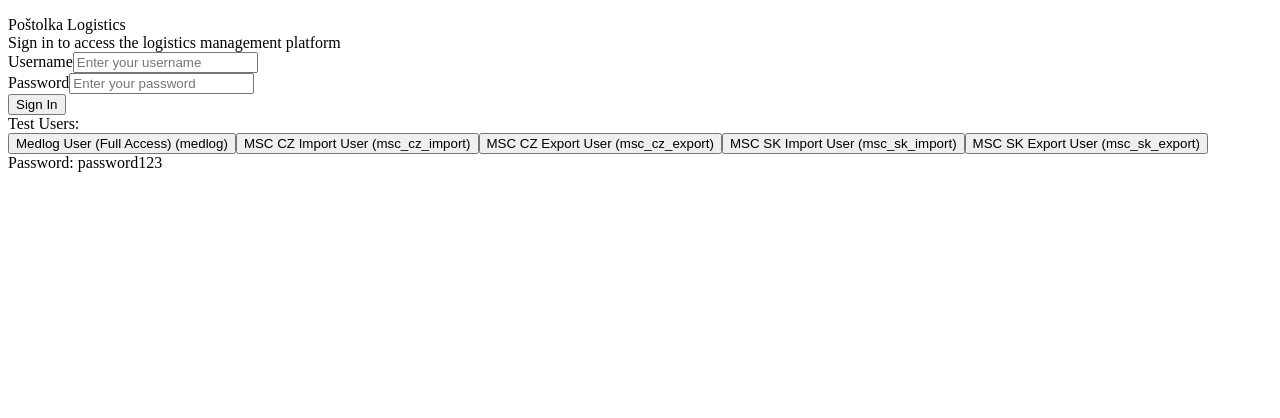
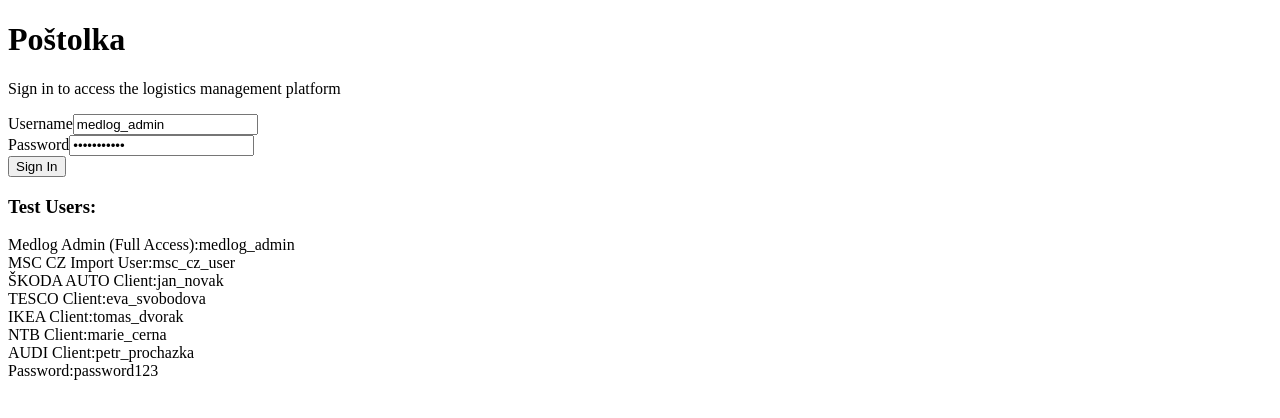
Before and after one commit to rukacz/Postolka, a React (Vite) app in the folder client/: page / in a window 1280 px wide. Shown: the top 418 px of the page. Built offline with nearby package versions, Linux system fonts and the light colour scheme.

Commit message:
BL detail opraven + Login screen

```diff
--- a/client/src/components/filter-bar.tsx
+++ b/client/src/components/filter-bar.tsx
@@ -85,7 +85,7 @@ export default function FilterBar({ filters, onFiltersChange, onClearFilters }:
 
   return (
     <div className="bg-white rounded-lg shadow-sm border p-4 mb-6">
-      <div className="grid grid-cols-1 md:grid-cols-2 lg:grid-cols-3 xl:grid-cols-4 gap-4">
+      <div className="grid grid-cols-1 md:grid-cols-2 lg:grid-cols-3 xl:grid-cols-4 2xl:grid-cols-6 gap-4">
         {/* Client */}
         <div className="space-y-2">
           <Label htmlFor="client">Client</Label>
--- a/client/src/pages/login.tsx
+++ b/client/src/pages/login.tsx
@@ -1,7 +1,6 @@
 import React, { useState } from 'react';
 import { useLocation } from 'wouter';
 import { useMutation } from '@tanstack/react-query';
-import { apiRequest } from '@/lib/queryClient';
 import { Button } from '@/components/ui/button';
 import { Input } from '@/components/ui/input';
 import { Label } from '@/components/ui/label';
@@ -21,62 +20,68 @@ interface LoginRequest {
   password: string;
 }
 
-export default function Login() {
+export default function LoginPage() {
   const [, navigate] = useLocation();
+  const [username, setUsername] = useState('medlog_admin');
+  const [password, setPassword] = useState('password123');
+  const [isLoading, setIsLoading] = useState(false);
   const { toast } = useToast();
-  const [username, setUsername] = useState('');
-  const [password, setPassword] = useState('');
-  const [error, setError] = useState('');
-
-  const { login: authLogin } = useAuth();
 
   const loginMutation = useMutation({
-    mutationFn: async (credentials: LoginRequest): Promise<LoginResponse> => {
-      const response = await apiRequest('POST', '/api/auth/login', credentials);
-      return await response.json();
+    mutationFn: async (credentials: { username: string; password: string }) => {
+      const response = await fetch('/api/auth/login', {
+        method: 'POST',
+        headers: { 'Content-Type': 'application/json' },
+        body: JSON.stringify(credentials),
+      });
+
+      if (!response.ok) {
+        const error = await response.json();
+        throw new Error(error.message || 'Login failed');
+      }
+
+      return response.json();
     },
     onSuccess: (data) => {
-      authLogin(data.user);
       toast({
-        title: 'Login successful',
+        title: "Login successful",
         description: `Welcome back, ${data.user.name}!`,
       });
       navigate('/dashboard');
     },
-    onError: (error: any) => {
-      setError(error.message || 'Login failed');
-    }
+    onError: (error: Error) => {
+      toast({
+        title: "Login failed",
+        description: error.message || 'Invalid credentials',
+        variant: "destructive",
+      });
+    },
   });
 
   const handleSubmit = (e: React.FormEvent) => {
     e.preventDefault();
-    setError('');
 
     if (!username || !password) {
-      setError('Please enter both username and password');
+      toast({
+        title: "Invalid credentials",
+        description: "Please enter both username and password",
+        variant: "destructive",
+      });
       return;
     }
 
     loginMutation.mutate({ username, password });
   };
 
-  const testUsers = [
-    { username: 'medlog', name: 'Medlog User (Full Access)' },
-    { username: 'msc_cz_import', name: 'MSC CZ Import User' },
-    { username: 'msc_cz_export', name: 'MSC CZ Export User' },
-    { username: 'msc_sk_import', name: 'MSC SK Import User' },
-    { username: 'msc_sk_export', name: 'MSC SK Export User' },
-  ];
-
   return (
     <div className="min-h-screen flex items-center justify-center bg-gray-50 dark:bg-gray-900 p-4">
-      <Card className="w-full max-w-md">
-        <CardHeader>
-          <CardTitle>Poštolka Logistics</CardTitle>
-          <CardDescription>
+      <div className="w-full max-w-md space-y-8">
+        <div className="text-center">
+          <h1 className="text-3xl font-bold text-gray-900">Poštolka</h1>
+          <p className="mt-2 text-sm text-gray-600">
             Sign in to access the logistics management platform
-          </CardDescription>
-        </CardHeader>
+          </p>
+        </div>
         <CardContent>
           <form onSubmit={handleSubmit} className="space-y-4">
             <div>
@@ -105,9 +110,9 @@ export default function Login() {
               />
             </div>
 
-            {error && (
+            {loginMutation.error && (
               <Alert variant="destructive">
-                <AlertDescription>{error}</AlertDescription>
+                <AlertDescription>{loginMutation.error.message || 'Login failed'}</AlertDescription>
               </Alert>
             )}
 
@@ -121,27 +126,46 @@ export default function Login() {
             </Button>
           </form>
 
-          <div className="mt-6">
-            <div className="text-sm text-gray-600 dark:text-gray-400 mb-2">Test Users:</div>
-            <div className="space-y-1">
-              {testUsers.map((user) => (
-                <button
-                  key={user.username}
-                  onClick={() => {
-                    setUsername(user.username);
-                    setPassword('password123');
-                  }}
-                  className="text-xs text-blue-600 hover:text-blue-800 dark:text-blue-400 dark:hover:text-blue-300 block"
-                  data-testid={`button-test-user-${user.username}`}
-                >
-                  {user.name} ({user.username})
-                </button>
-              ))}
+          {/* Test Users Info */}
+          <div className="mt-6 p-4 bg-gray-50 rounded-lg">
+            <h3 className="text-sm font-medium text-gray-900 mb-3">Test Users:</h3>
+            <div className="space-y-2 text-sm text-gray-600">
+              <div>
+                <span className="font-medium">Medlog Admin (Full Access):</span>
+                <span className="text-blue-600 ml-1">medlog_admin</span>
+              </div>
+              <div>
+                <span className="font-medium">MSC CZ Import User:</span>
+                <span className="text-blue-600 ml-1">msc_cz_user</span>
+              </div>
+              <div>
+                <span className="font-medium">ŠKODA AUTO Client:</span>
+                <span className="text-blue-600 ml-1">jan_novak</span>
+              </div>
+              <div>
+                <span className="font-medium">TESCO Client:</span>
+                <span className="text-blue-600 ml-1">eva_svobodova</span>
+              </div>
+              <div>
+                <span className="font-medium">IKEA Client:</span>
+                <span className="text-blue-600 ml-1">tomas_dvorak</span>
+              </div>
+              <div>
+                <span className="font-medium">NTB Client:</span>
+                <span className="text-blue-600 ml-1">marie_cerna</span>
+              </div>
+              <div>
+                <span className="font-medium">AUDI Client:</span>
+                <span className="text-blue-600 ml-1">petr_prochazka</span>
+              </div>
+              <div className="mt-3 pt-3 border-t border-gray-200">
+                <span className="font-medium text-gray-900">Password:</span>
+                <span className="text-blue-600 ml-1">password123</span>
+              </div>
             </div>
-            <div className="text-xs text-gray-500 mt-1">Password: password123</div>
           </div>
         </CardContent>
-      </Card>
+      </div>
     </div>
   );
 }
```
Also changed, not shown: client/src/pages/bl-detail.tsx (+21 -21 lines).
